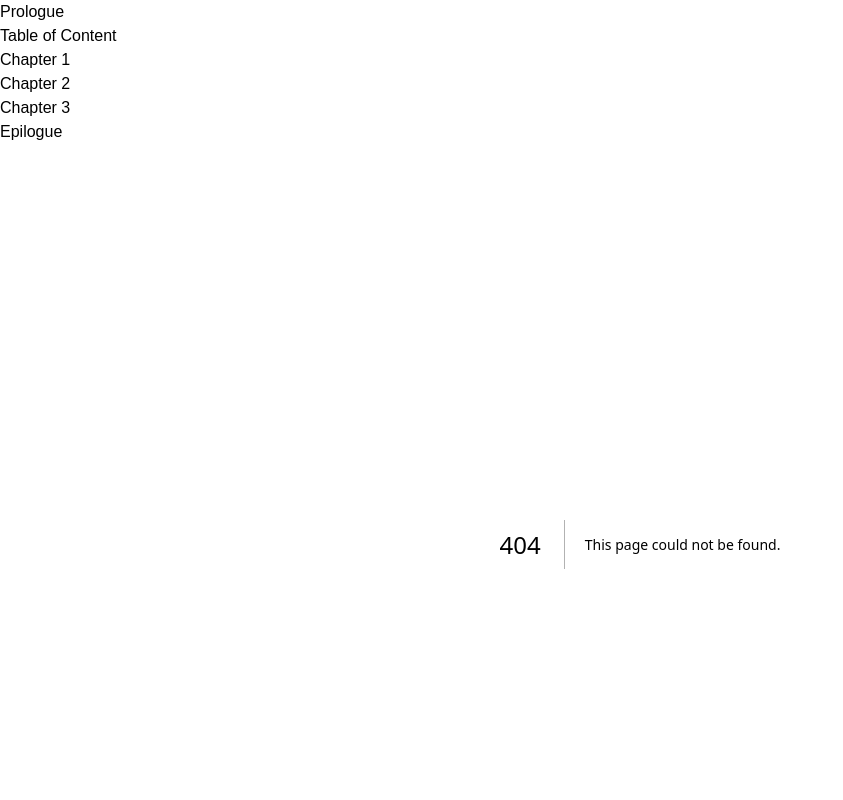
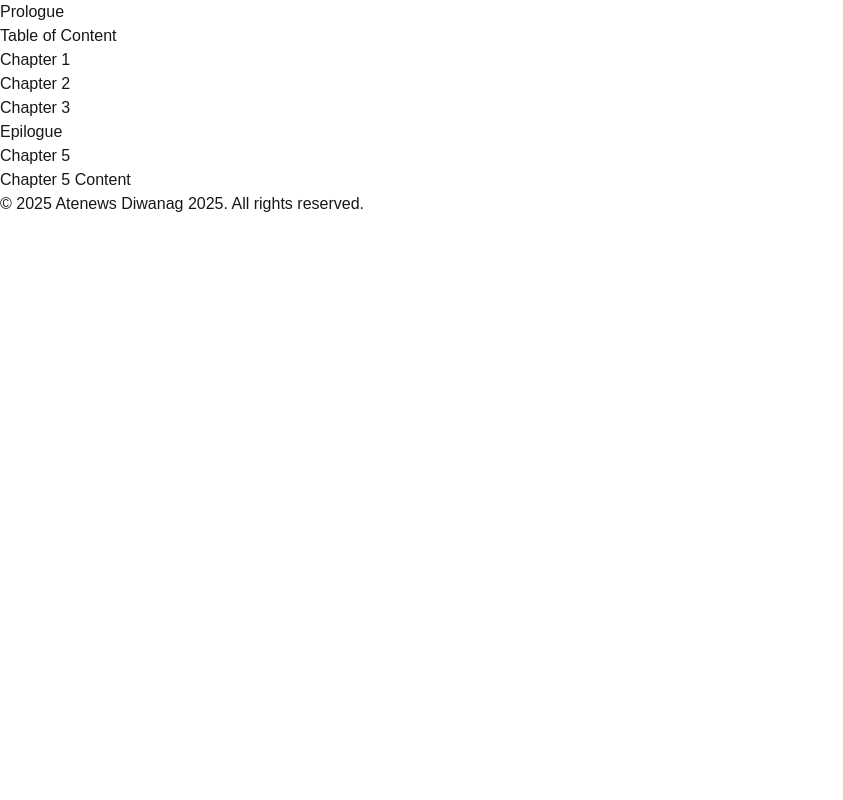
Before and after one commit to justmhie/atenews-diwanag-2025, a Next.js app in the folder diwanag-2025-app/: page /chap-5 in a window 1280 px wide. Before the commit this address had no page. Shown: the top 800 px of the page, without its empty margins (0-843 px from the left). Built offline with nearby package versions, Linux system fonts and the light colour scheme.

Commit message:
add chap 4,5,6

```diff
--- /dev/null
+++ b/diwanag-2025-app/app/chap-4/page.tsx
@@ -0,0 +1,10 @@
+import React from "react";
+
+export default function Page() {
+  return (
+    <main>
+      <h1>Chapter 4</h1>
+      <div>Chapter 4 Content</div>
+    </main>
+  );
+}
--- /dev/null
+++ b/diwanag-2025-app/app/chap-5/page.tsx
@@ -0,0 +1,10 @@
+import React from "react";
+
+export default function Page() {
+  return (
+    <main>
+      <h1>Chapter 5</h1>
+      <div>Chapter 5 Content</div>
+    </main>
+  );
+}
--- /dev/null
+++ b/diwanag-2025-app/app/chap-6/page.tsx
@@ -0,0 +1,10 @@
+import React from "react";
+
+export default function Page() {
+  return (
+    <main>
+      <h1>Chapter 6</h1>
+      <div>Chapter 6 Content</div>
+    </main>
+  );
+}
```
